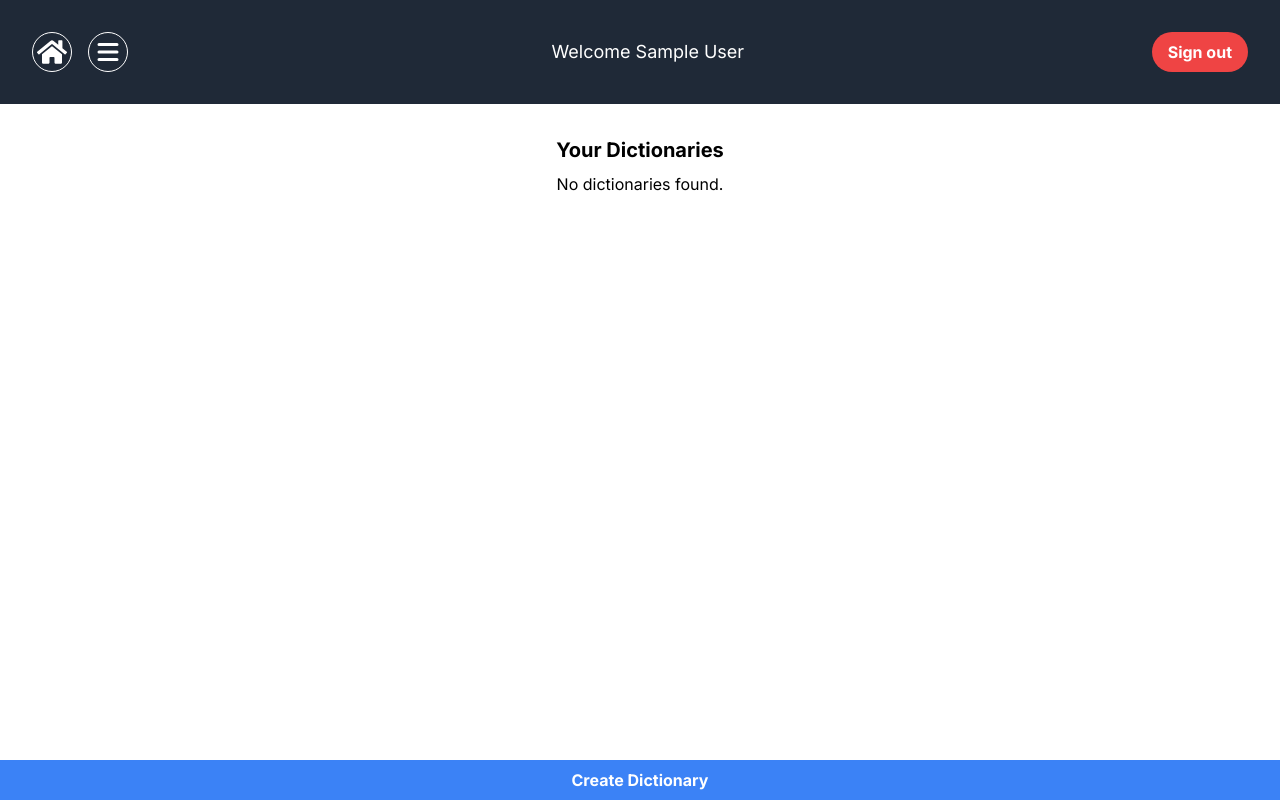
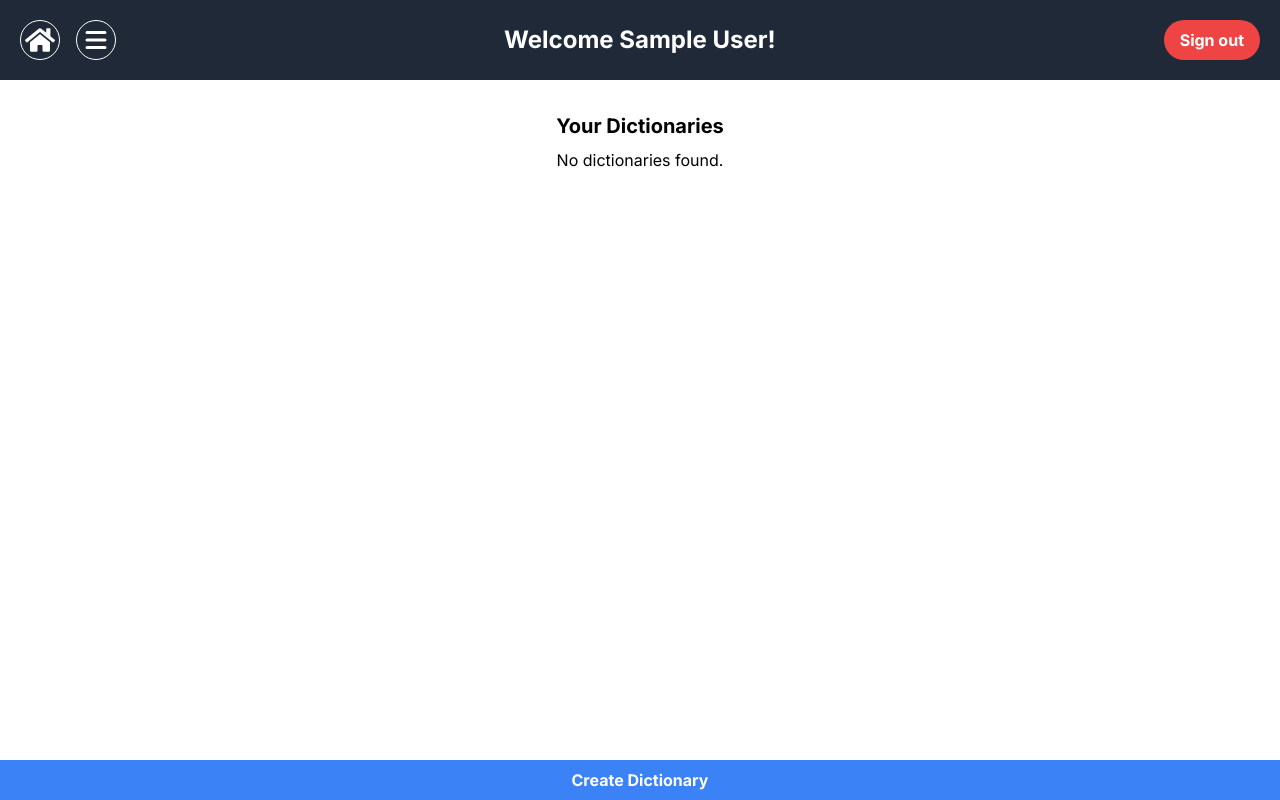
Before and after one commit to flaviupop0/your-favourite-dictionary, a Next.js app: page / in a window 1280 px wide. Built offline with nearby package versions, Linux system fonts and the light colour scheme; no server answers; the database is empty; sample sign-in values are in the browser's storage.

Commit message:
Improved the navbar again

```diff
--- a/app/components/NavBar/navbar.jsx
+++ b/app/components/NavBar/navbar.jsx
@@ -10,7 +10,7 @@ const Navbar = ({ user, router, children }) => {
     };
 
     return (
-        <nav className="bg-gray-800 p-4">
+        <nav className="bg-gray-800 p-1">
             <div className="flex justify-between items-center bg-gray-800 text-white p-4">
                 <div className="container mx-auto flex justify-between items-center">
                     <div className="flex items-center space-x-4">
--- a/app/page.jsx
+++ b/app/page.jsx
@@ -64,7 +64,7 @@ const Home = () => {
                         <SlidingMenu anchorEl={anchorEl} open={isOpen} onClose={handleClose} firstHref="./profile" firstText="Profile" />
                     </>
                 )}
-                <h1 className="text-white text-lg ml-4">{user ? `Welcome ${user.displayName}` : "Your Awesome Dictionary"}</h1>
+                <h1 className="text-center text-white text-2xl font-bold">{user ? `Welcome ${user.displayName}!` : "Your Awesome Dictionary"}</h1>
                 <ul className="flex space-x-4">
                     {user ? (
                         <CustomButton onClick={() => auth.signOut()} className="signOutButton">
--- a/app/profile/page.jsx
+++ b/app/profile/page.jsx
@@ -87,7 +87,7 @@ const ProfilePage = () => {
                     <MenuButton onClick={(event) => setAnchorEl(event.currentTarget)} />
                     <SlidingMenu anchorEl={anchorEl} open={Boolean(anchorEl)} onClose={() => setAnchorEl(null)} firstHref="/" firstText="Your dictionaries" />
                 </>
-                <h1 className="text-white text-lg ml-4">This is your profile page, {user ? userProfile.firstName : ""}</h1>
+                <h1 className="text-center text-white text-2xl font-bold">This is your profile page, {user ? userProfile.firstName : ""}</h1>
                 <ul className="flex space-x-4">
                     <CustomButton onClick={handleLogout} className="signOutButton">
                         Sign out
--- a/pages/dictionaries/[id].jsx
+++ b/pages/dictionaries/[id].jsx
@@ -121,7 +121,7 @@ function DictionaryPage() {
                     <MenuButton onClick={handleClick} className="customIcons text-white" />
                     <SlidingMenu anchorEl={anchorEl} open={isOpen} onClose={handleClose} firstHref="../" firstText="Home" secondHref="../profile" secondText="Profile" />
                 </>
-                <h1 className="text-center text-white text-4xl font-bold">{dictionary.name}</h1>
+                <h1 className="text-center text-white text-2xl font-bold">{dictionary.name}</h1>
                 <ul className="flex space-x-4">
                     {" "}
                     <CustomButton onClick={() => auth.signOut()} className="signOutButton">
```
